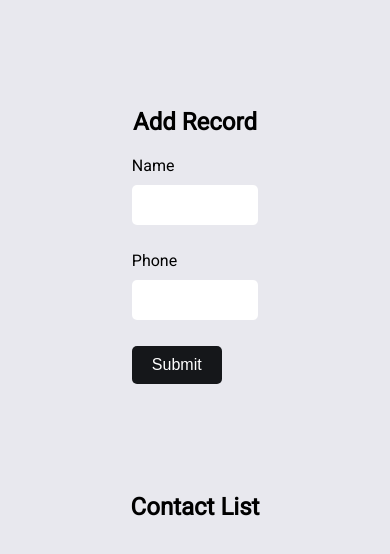
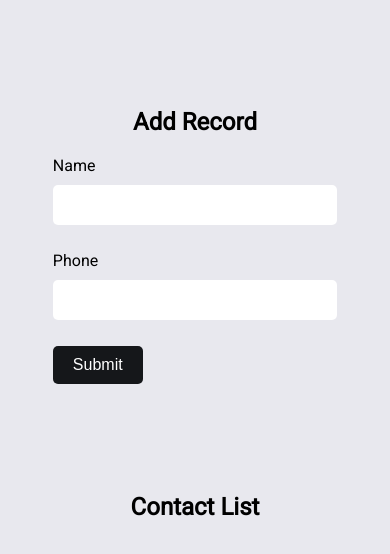
Before and after one commit to philip-helios/helios-task-1, a React (Create React App) app: page / in a window 390 px wide. Shown: the top 554 px of the page. Built offline with nearby package versions, Linux system fonts and the light colour scheme.

Commit message:
added media query to fix form width in responsive view

```diff
--- a/src/Styles/style.scss
+++ b/src/Styles/style.scss
@@ -150,6 +150,9 @@ $color-dark: #15171a;
 	}
 }
 @media screen and (max-width: 650px) {
+	.form-container {
+		width: 90%;
+	}
 	.table {
 		display: block;
 	}
--- a/src/components/Details/Details.js
+++ b/src/components/Details/Details.js
@@ -16,7 +16,7 @@ const Details = () => {
 
     // regex value for validating phone and contact
     let regexName = /^[A-Za-z]+[A-Z a-z]*$/;
-    let regexPhone = /^(?:\+88|88)?(01[3-9]\d{8})$/;
+    let regexPhone = /^(\+88|88)?(01[3-9]\d{8})$/;
 
     useEffect(()=> {
         const parsedArr = JSON.parse(localStorage.getItem("information"));
--- a/src/components/Home/Home.js
+++ b/src/components/Home/Home.js
@@ -20,7 +20,7 @@ const Home = () => {
 
     // submit new entry after validating phone number
     let regexName = /^[A-Za-z]+[A-Z a-z]*$/;
-    let regexPhone = /^(?:\+88|88)?(01[3-9]\d{8})$/;
+    let regexPhone = /^(\+88|88)?(01[3-9]\d{8})$/;
 
     const handleSubmit = (e) => {
         setNameError("");
```
